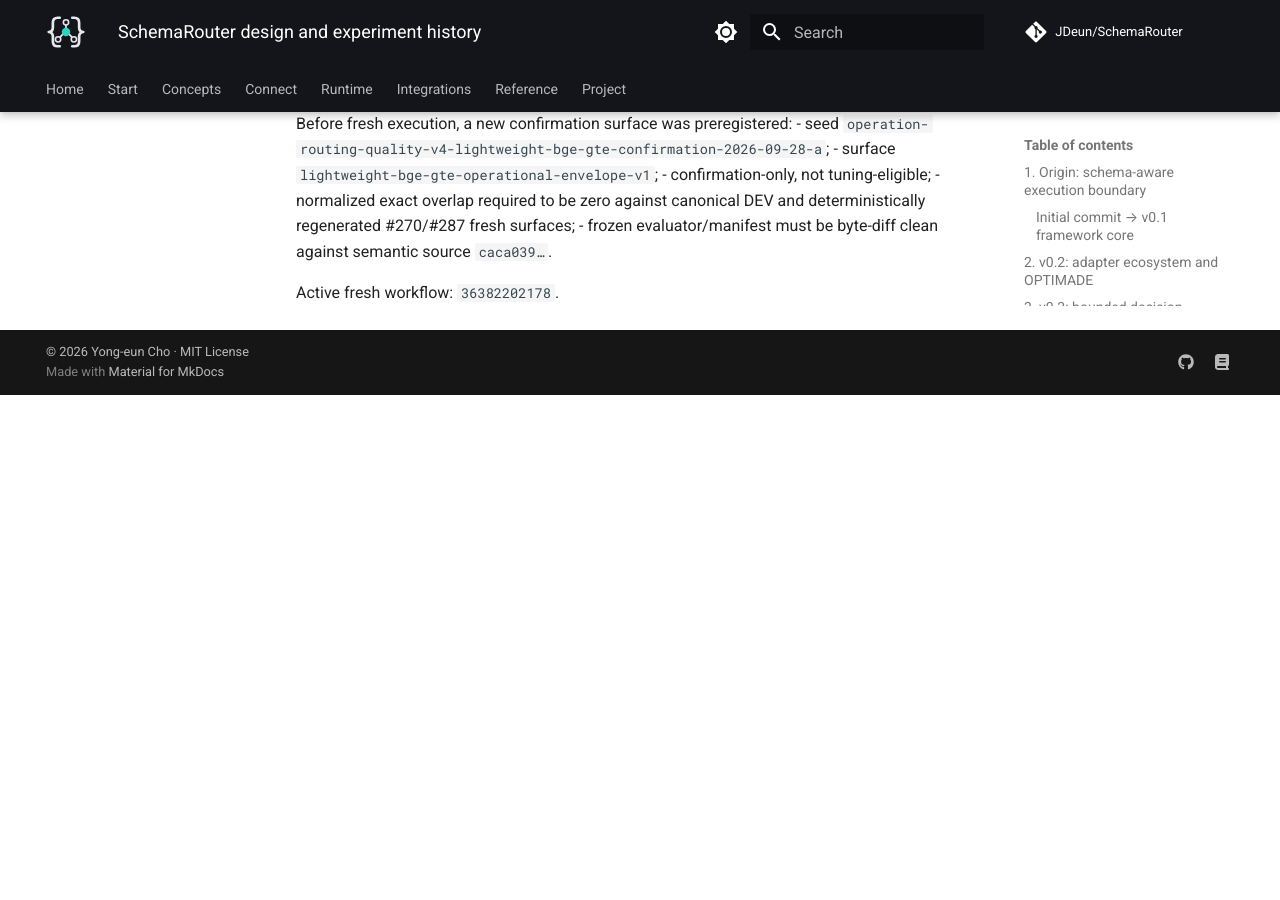
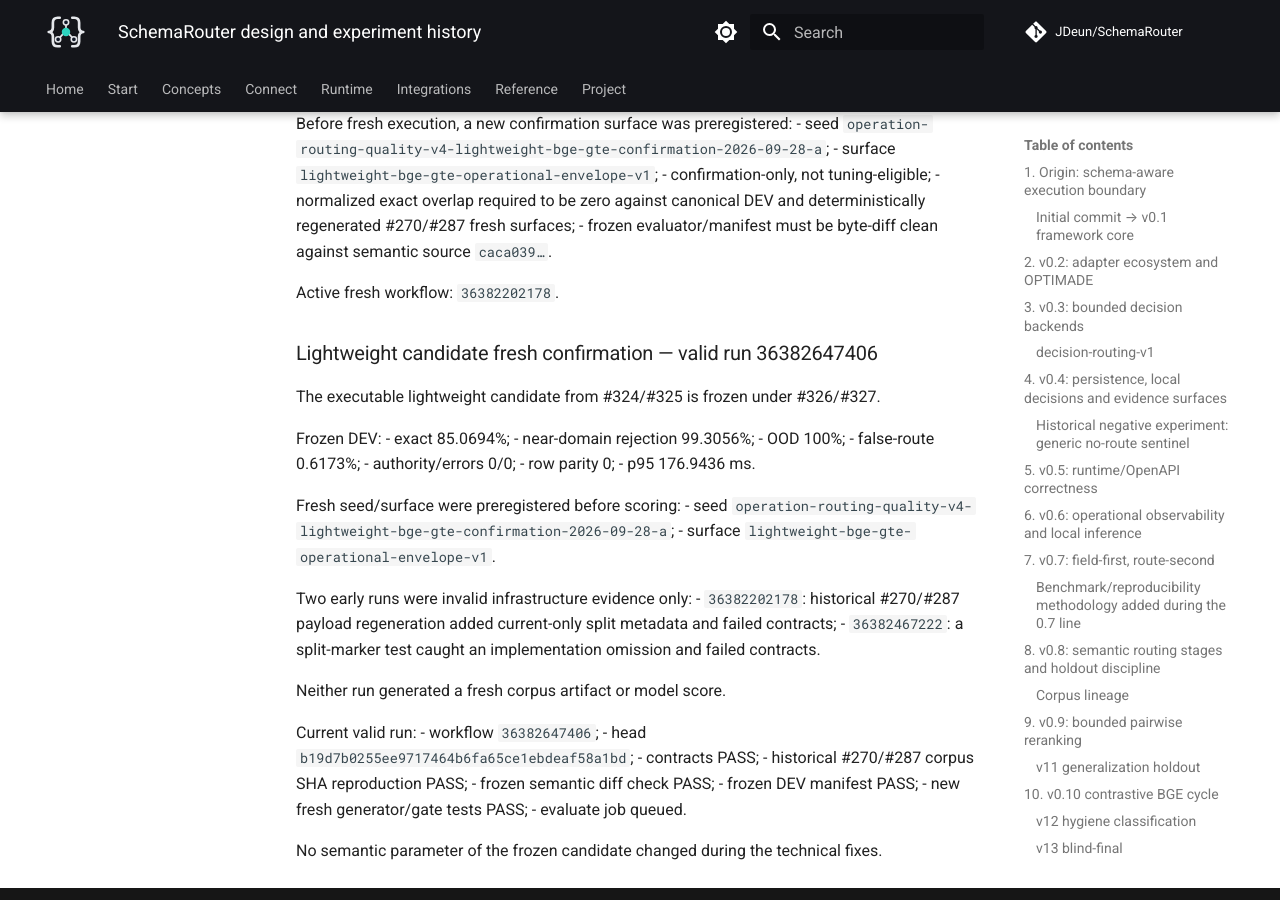
Before and after one commit to JDeun/SchemaRouter, an MkDocs documentation site: the page built from docs/research/design-and-experiment-history.md, in a window 1280 px wide and 900 px high, scrolled down 62490 px. Built offline with MkDocs 1.6.1 and Material for MkDocs 9.7.7, drawn with Linux system fonts in a browser that asks for light colours; comment, search, counter and statistics services are not loaded; before the commit the page ends 62885 px from its top, so only the background shows below that.

Commit message:
docs: record valid lightweight fresh confirmation run

```diff
--- a/docs/research/design-and-experiment-history.md
+++ b/docs/research/design-and-experiment-history.md
@@ -2142,3 +2142,38 @@ Before fresh execution, a new confirmation surface was preregistered:
 - frozen evaluator/manifest must be byte-diff clean against semantic source `caca039…`.
 
 Active fresh workflow: `36382202178`.
+
+### Lightweight candidate fresh confirmation — valid run 36382647406
+
+The executable lightweight candidate from #324/#325 is frozen under #326/#327.
+
+Frozen DEV:
+- exact 85.0694%;
+- near-domain rejection 99.3056%;
+- OOD 100%;
+- false-route 0.6173%;
+- authority/errors 0/0;
+- row parity 0;
+- p95 176.9436 ms.
+
+Fresh seed/surface were preregistered before scoring:
+- seed `operation-routing-quality-v4-lightweight-bge-gte-confirmation-2026-09-28-a`;
+- surface `lightweight-bge-gte-operational-envelope-v1`.
+
+Two early runs were invalid infrastructure evidence only:
+- `36382202178`: historical #270/#287 payload regeneration added current-only split metadata and failed contracts;
+- `36382467222`: a split-marker test caught an implementation omission and failed contracts.
+
+Neither run generated a fresh corpus artifact or model score.
+
+Current valid run:
+- workflow `36382647406`;
+- head `b19d7b0255ee9717464b6fa65ce1ebdeaf58a1bd`;
+- contracts PASS;
+- historical #270/#287 corpus SHA reproduction PASS;
+- frozen semantic diff check PASS;
+- frozen DEV manifest PASS;
+- new fresh generator/gate tests PASS;
+- evaluate job queued.
+
+No semantic parameter of the frozen candidate changed during the technical fixes.
```
